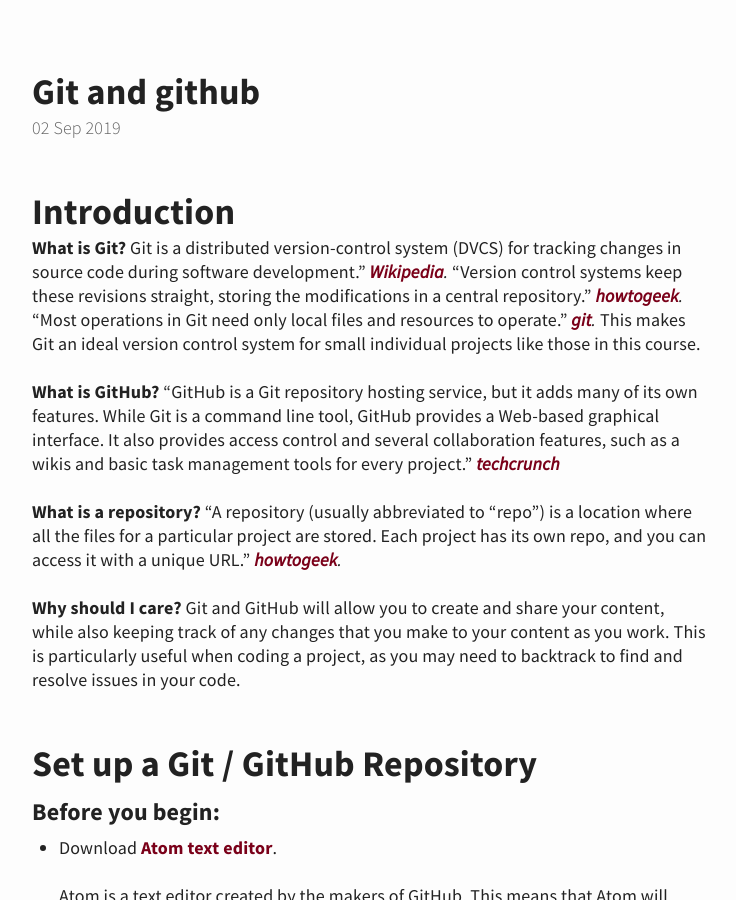
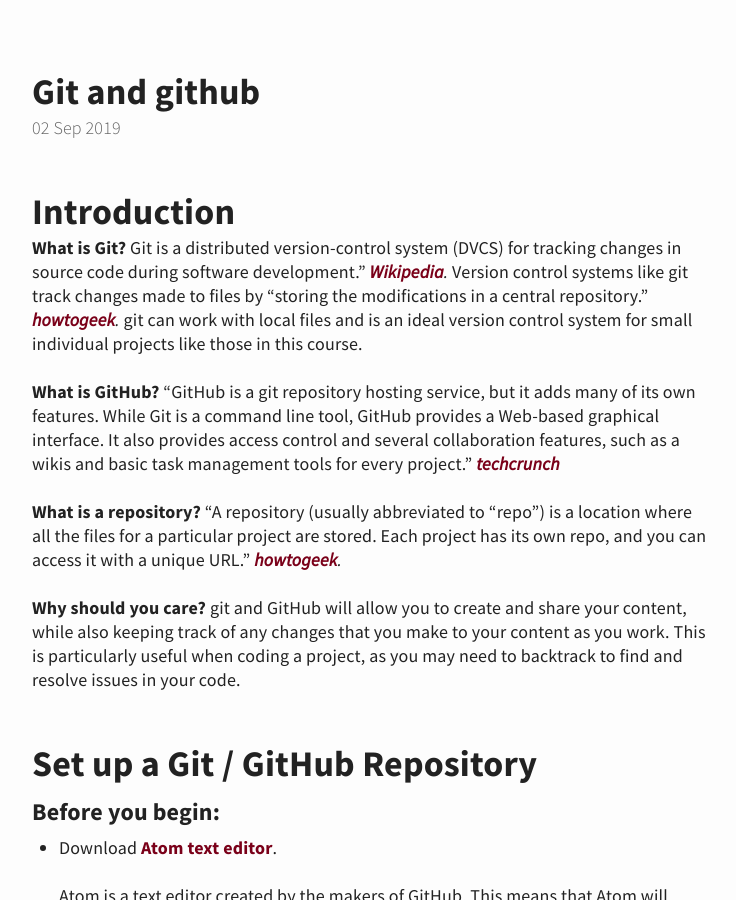
Before and after one commit to kristinashirk/digital-tech, a Jekyll site: the page built from _posts/2019-09-02-git and GitHub.md, in a window 1280 px wide and 900 px high, scrolled down 195 px. Shown: the whole window, without its empty margins (270-1006 px from the left). Built offline with Jekyll 4.4.1, drawn with Linux system fonts in a browser that asks for light colours; some of the changed text lies outside the part shown.

Commit message:
Making small edits

```diff
--- a/_posts/2019-09-02-git and GitHub.md
+++ b/_posts/2019-09-02-git and GitHub.md
@@ -2,13 +2,13 @@
 published: true
 ---
 ## Introduction
-**What is Git?** Git is a distributed version-control system (DVCS) for tracking changes in source code during software development.” *[Wikipedia](https://en.wikipedia.org/wiki/Git).* “Version control systems keep these revisions straight, storing the modifications in a central repository.” *[howtogeek](https://www.howtogeek.com/180167/htg-explains-what-is-github-and-what-do-geeks-use-it-for/).* “Most operations in Git need only local files and resources to operate.” *[git](https://git-scm.com/book/en/v2/Getting-Started-What-is-Git%3F).* This makes Git an ideal version control system for small individual projects like those in this course.
+**What is Git?** Git is a distributed version-control system (DVCS) for tracking changes in source code during software development.” *[Wikipedia](https://en.wikipedia.org/wiki/Git).* Version control systems like git track changes made to files by "storing the modifications in a central repository.” *[howtogeek](https://www.howtogeek.com/180167/htg-explains-what-is-github-and-what-do-geeks-use-it-for/).* git can work with local files and is an ideal version control system for small individual projects like those in this course.
 
-**What is GitHub?** “GitHub is a Git repository hosting service, but it adds many of its own features. While Git is a command line tool, GitHub provides a Web-based graphical interface. It also provides access control and several collaboration features, such as a wikis and basic task management tools for every project.” *[techcrunch](https://techcrunch.com/2012/07/14/what-exactly-is-github-anyway)*
+**What is GitHub?** “GitHub is a git repository hosting service, but it adds many of its own features. While Git is a command line tool, GitHub provides a Web-based graphical interface. It also provides access control and several collaboration features, such as a wikis and basic task management tools for every project.” *[techcrunch](https://techcrunch.com/2012/07/14/what-exactly-is-github-anyway)*
 
 **What is a repository?** “A repository (usually abbreviated to “repo”) is a location where all the files for a particular project are stored. Each project has its own repo, and you can access it with a unique URL.” *[howtogeek](https://www.howtogeek.com/180167/htg-explains-what-is-github-and-what-do-geeks-use-it-for/).*
 
-**Why should I care?** Git and GitHub will allow you to create and share your content, while also keeping track of any changes that you make to your content as you work. This is particularly useful when coding a project, as you may need to backtrack to find and resolve issues in your code.
+**Why should you care?** git and GitHub will allow you to create and share your content, while also keeping track of any changes that you make to your content as you work. This is particularly useful when coding a project, as you may need to backtrack to find and resolve issues in your code.
 
 ## Set up a Git / GitHub Repository
 ### Before you begin:
@@ -46,7 +46,7 @@ To get the files on your local computer, you will clone the repository.
     b. Navigate to "Template_Website" by typing the cd command followed by the file path to the "Template_Website" folder on your desktop. The command should read as follows:
     `cd C:\Users\USERNAME\Desktop\Template_Website`
     c. Hit the **Enter** key.
-    d. Type the command *git init*.
+    d. Type the command `git init`.
     e. Hit the **Enter** key.
 
     **For Mac**
@@ -54,16 +54,16 @@ To get the files on your local computer, you will clone the repository.
     b. Navigate to "Template_Website" by typing the cd command followed by the file path to the "Template_Website" folder on your desktop. The command should read as follows:
     `cd ~/Desktop/Folder`
     c. Hit the **Enter** key.
-    d. Type the command *git init*.
+    d. Type the command `git init`.
     e. Hit the **Enter** key.
 
 **NOTE:** You will recieve a notice of initilizing an empty repository. The files within the "Template_Website" folder still need to be **added** to the repository you just created.
 
 2. Add files to the repository.
 	a. In GitHub Desktop, select **File > Add Local Repository.**
-    b. Select **Choose** and navigate to "Template_Website" on your computer.
-    c. Select **Add Repository**.
+    b. Select **Choose** and navigate to the "Template_Website" folder on your computer.
+    c. Select **Add Repository**. The "Template_Website" repository will open in GitHub Desktop.
 
-### Push the local Git repository to GitHub (master) - This is still local to you
-### Make useful change comments
-### Gh-pages (though, might want to stop before this)
+### Push the local Git repository to GitHub (master)
+GitHub Desktop will how it is indicating that there are "2 changed files". To complete this change, we will use the **commit** operation to tell git that we are certain that we want to adopt the added files into our repository.
+### Push the Git repository to GitHub Pages (gh-pages)
```
